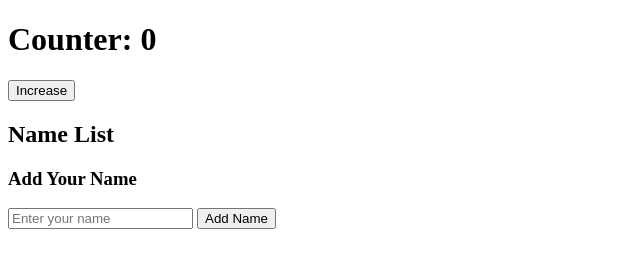
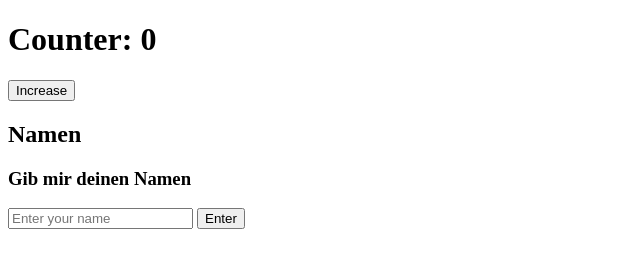
Before and after one commit to carcarloslos/cgz_backend, a website: page public/index.html in a window 1280 px wide. Shown: the whole page, without its empty margins (0-640 px from the left). Drawn offline with Linux system fonts and the light colour scheme; no server answers.

Commit message:
Update index.html

```diff
--- a/public/index.html
+++ b/public/index.html
@@ -9,15 +9,15 @@
   <h1>Counter: <span id="counter">0</span></h1>
   <button id="increment-btn">Increase</button>
 
-  <h2>Name List</h2>
+  <h2>Namen</h2>
   <ul id="name-list">
     <!-- List of names will appear here -->
   </ul>
 
-  <h3>Add Your Name</h3>
+  <h3>Gib mir deinen Namen</h3>
   <form id="name-form">
     <input type="text" id="name-input" placeholder="Enter your name" required />
-    <button type="submit">Add Name</button>
+    <button type="submit">Enter</button>
   </form>
 
   <script>
```
